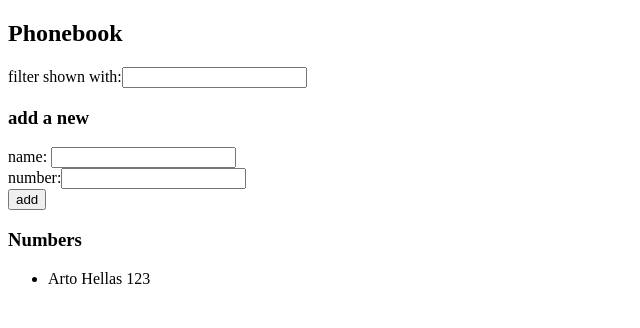
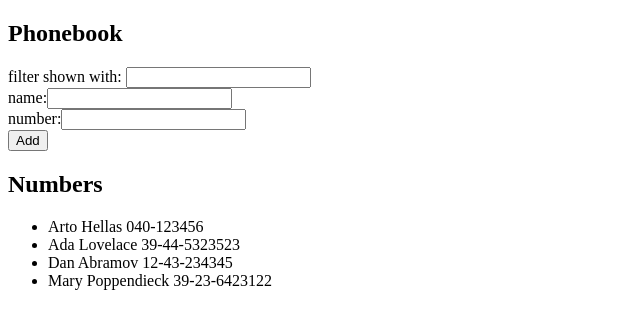
Before and after one commit to gsparmar/phonebook, a React (Create React App) app: page / in a window 1280 px wide. Shown: the top 328 px of the page, without its empty margins (0-640 px from the left). Built offline with nearby package versions, Linux system fonts and the light colour scheme.

Commit message:
fourth commit

```diff
--- a/src/App.js
+++ b/src/App.js
@@ -1,30 +1,18 @@
 import React, { useState } from 'react';
 import Filter from './components/Filter';
+import Person from './components/Person';
 import PersonForm from './components/PersonForm';
-import Person from './components/Person';
 
 const App = () => {
   const [persons, setPersons] = useState([
-    { name: 'Arto Hellas', number: '123' },
+    { name: 'Arto Hellas', number: '040-123456', id: 1 },
+    { name: 'Ada Lovelace', number: '39-44-5323523', id: 2 },
+    { name: 'Dan Abramov', number: '12-43-234345', id: 3 },
+    { name: 'Mary Poppendieck', number: '39-23-6423122', id: 4 },
   ]);
   const [newName, setNewName] = useState('');
   const [newNumber, setNewNumber] = useState('');
   const [newSearch, setNewSearch] = useState('');
-
-  const handleNameChange = (event) => {
-    console.log(event.target.value);
-    setNewName(event.target.value);
-  };
-
-  const handleNumberChange = (event) => {
-    console.log(event.target.value);
-    setNewNumber(event.target.value);
-  };
-
-  const handleFilterChange = (event) => {
-    console.log(event.target.value);
-    setNewSearch(event.target.value);
-  };
 
   const addPerson = (event) => {
     event.preventDefault();
@@ -34,26 +22,23 @@ const App = () => {
       number: newNumber,
       id: persons.length + 1,
     };
+
     if (
       persons.find(
-        (person) => newName.toLowerCase() === person.name.toLowerCase()
+        (person) => person.name.toLowerCase() === newName.toLowerCase()
       )
     ) {
-      alert(`${newName} is already added to phonebook`);
+      alert(`${newName} is already in the phonebook.`);
     } else {
       setPersons(persons.concat(personObject));
       setNewName('');
-      setNewNumber('');
     }
   };
 
   return (
     <div>
       <h2>Phonebook</h2>
-
       <Filter newSearch={newSearch} setNewSearch={setNewSearch} />
-
-      <h3>add a new</h3>
       <PersonForm
         addPerson={addPerson}
         newName={newName}
@@ -61,8 +46,8 @@ const App = () => {
         newNumber={newNumber}
         setNewNumber={setNewNumber}
       />
-      <h3>Numbers</h3>
-      <Person newSearch={newSearch} persons={persons} />
+      <h2>Numbers</h2>
+      <Person persons={persons} newSearch={newSearch} />
     </div>
   );
 };
--- a/src/components/Filter.js
+++ b/src/components/Filter.js
@@ -3,7 +3,7 @@ import React from 'react';
 const Filter = ({ newSearch, setNewSearch }) => {
   return (
     <div>
-      filter shown with:
+      filter shown with:{' '}
       <input
         value={newSearch}
         onChange={(event) => setNewSearch(event.target.value)}
--- a/src/components/Person.js
+++ b/src/components/Person.js
@@ -9,7 +9,7 @@ const Person = ({ persons, newSearch }) => {
             person.name.toLowerCase().includes(newSearch.toLowerCase())
           )
           .map((person) => (
-            <li key={person.id}>
+            <li>
               {person.name} {person.number}
             </li>
           ))}
--- a/src/components/PersonForm.js
+++ b/src/components/PersonForm.js
@@ -11,7 +11,7 @@ const PersonForm = ({
     <div>
       <form onSubmit={addPerson}>
         <div>
-          name:{' '}
+          name:
           <input
             value={newName}
             onChange={(event) => setNewName(event.target.value)}
@@ -25,7 +25,7 @@ const PersonForm = ({
           />
         </div>
         <div>
-          <button type='submit'>add</button>
+          <button type='submit'>Add</button>
         </div>
       </form>
     </div>
```
